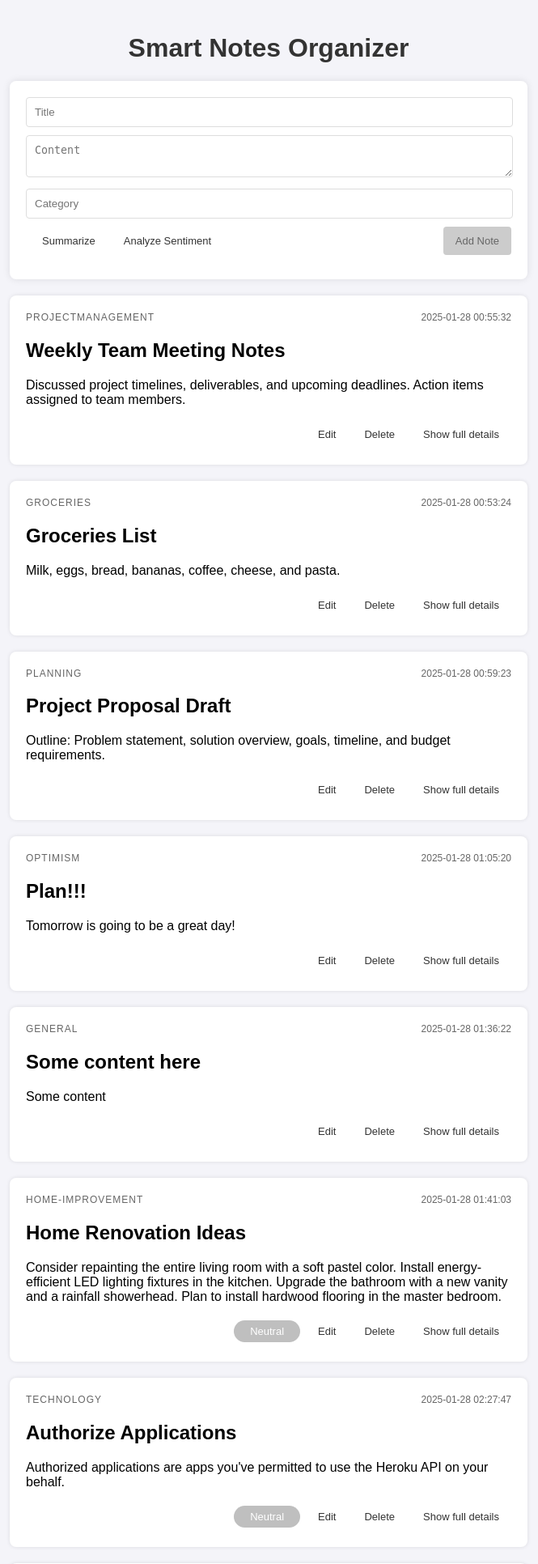
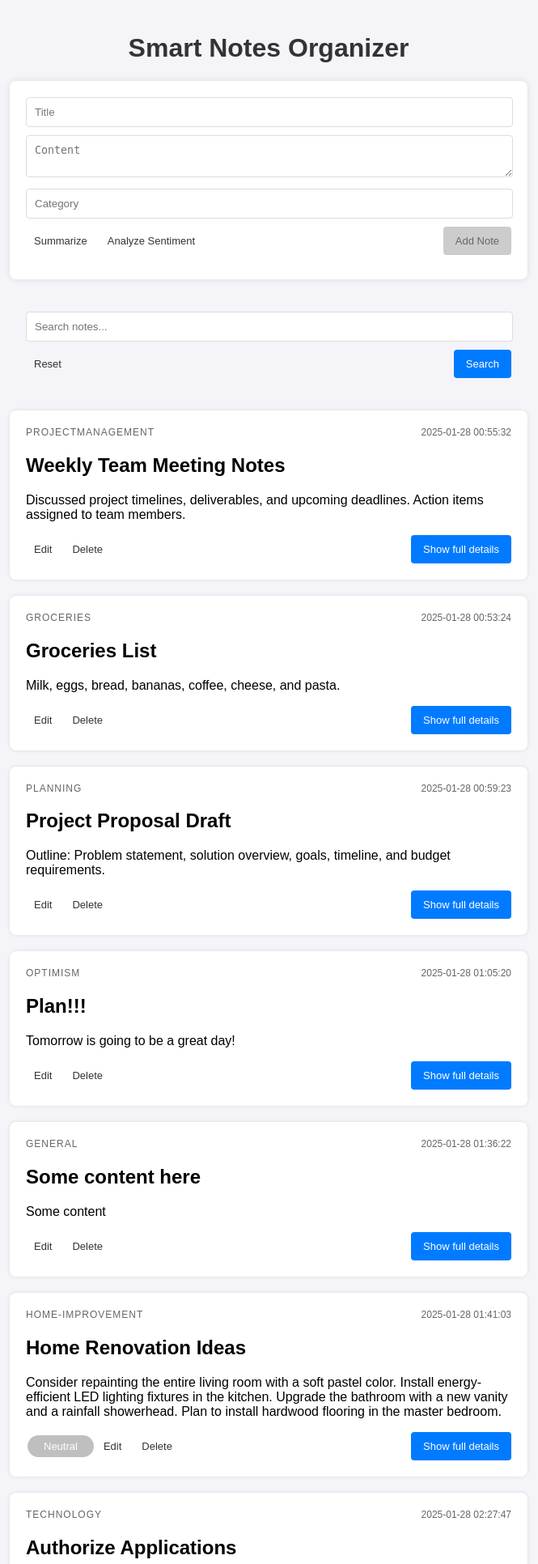
Before and after one commit to kosijer/ai-notes, a Flask app: page / in a window 1280 px wide. Shown: the top 1932 px of the page at 81% size, without its empty margins (308-973 px from the left). Run offline with Flask 3, Linux system fonts and the light colour scheme; data comes from the database, SQL or seed files in the repository; both versions use the stored data as it was after the commit.

Commit message:
add search

```diff
--- a/app.py
+++ b/app.py
@@ -36,14 +36,26 @@ def init_db():
 
 init_db()
 
-@app.route('/')
+@app.route('/', methods=['GET', 'POST'])
 def index():
+    query = request.form.get('query', '').strip()
     conn = sqlite3.connect('notes.db')
     c = conn.cursor()
-    c.execute("SELECT * FROM notes")
+    if query:
+        c.execute('''
+            SELECT * FROM notes WHERE
+            title LIKE ? OR
+            content LIKE ? OR
+            category LIKE ? OR
+            sentiment LIKE ? OR
+            summary LIKE ?
+        ''', ('%' + query + '%',) * 5)
+    else:
+        c.execute("SELECT * FROM notes")
     notes = c.fetchall()
     conn.close()
-    return render_template('index.html', notes=notes)
+    return render_template('index.html', notes=notes, query=query)
+
 
 @app.route('/add_note', methods=['POST'])
 def add_note():
--- a/static/script.js
+++ b/static/script.js
@@ -22,6 +22,11 @@ document.addEventListener("DOMContentLoaded", function () {
       default:
         sentimentElement.classList.add("unknown");
     }
+  }
+
+  function resetSearch() {
+    document.querySelector('input[name="query"]').value = "";
+    document.getElementById("search-form").submit();
   }
 
   function toggleButtonState() {
@@ -115,6 +120,7 @@ document.addEventListener("DOMContentLoaded", function () {
   window.summarizeNote = summarizeNote;
   window.analyzeSentiment = analyzeSentiment;
   window.categorizeNote = categorizeNote;
+  window.resetSearch = resetSearch;
 
   // Attach event listeners to input fields
   titleInput.addEventListener("input", toggleButtonState);
--- a/static/styles.css
+++ b/static/styles.css
@@ -68,8 +68,8 @@ button:disabled {
 button.link,
 a.link {
   color: #333;
-  background-color: white;
-  margin-left: 5px;
+  background: none;
+  margin-left: -5px;
 }
 
 button.link:hover,
@@ -162,3 +162,11 @@ span.category {
   line-clamp: 4;
   -webkit-box-orient: vertical;
 }
+
+.search-form {
+  max-width: 600px;
+  display: flex;
+  flex-direction: column;
+  background: none;
+  box-shadow: none;
+}
--- a/templates/index.html
+++ b/templates/index.html
@@ -11,7 +11,7 @@
   </head>
   <body>
     <h1>Smart Notes Organizer</h1>
-    <form action="/add_note" method="post">
+    <form id="add-note-form" action="/add_note" method="post">
       <input type="text" name="title" placeholder="Title" required />
       <textarea
         id="content"
@@ -41,6 +41,26 @@
       </div>
       <div id="summary" class="summary"></div>
     </form>
+
+    <form
+      class="search-form"
+      id="search-form"
+      action="{{ url_for('index') }}"
+      method="post"
+    >
+      <input
+        type="text"
+        name="query"
+        placeholder="Search notes..."
+        value="{{ query }}"
+      />
+      <div class="button-container-right">
+        <button class="link" type="button" onclick="resetSearch()">
+          Reset
+        </button>
+        <button type="submit">Search</button>
+      </div>
+    </form>
     <ul>
       {% for note in notes %}
       <li>
@@ -62,7 +82,7 @@
             >Delete</a
           >
 
-          <a class="link" href="{{ url_for('view_note', note_id=note[0]) }}"
+          <a href="{{ url_for('view_note', note_id=note[0]) }}"
             >Show full details</a
           >
         </div>
--- a/templates/view_note.html
+++ b/templates/view_note.html
@@ -30,7 +30,7 @@
         >
         <a class="link" href="{{ url_for('delete_note', note_id=note[0]) }}"
           >Delete</a
-        ><a class="link" href="{{ url_for('index') }}">Back to Notes</a>
+        ><a href="{{ url_for('index') }}">Back to Notes</a>
       </div>
     </div>
   </body>
```
Also changed, not shown: notes.db.
